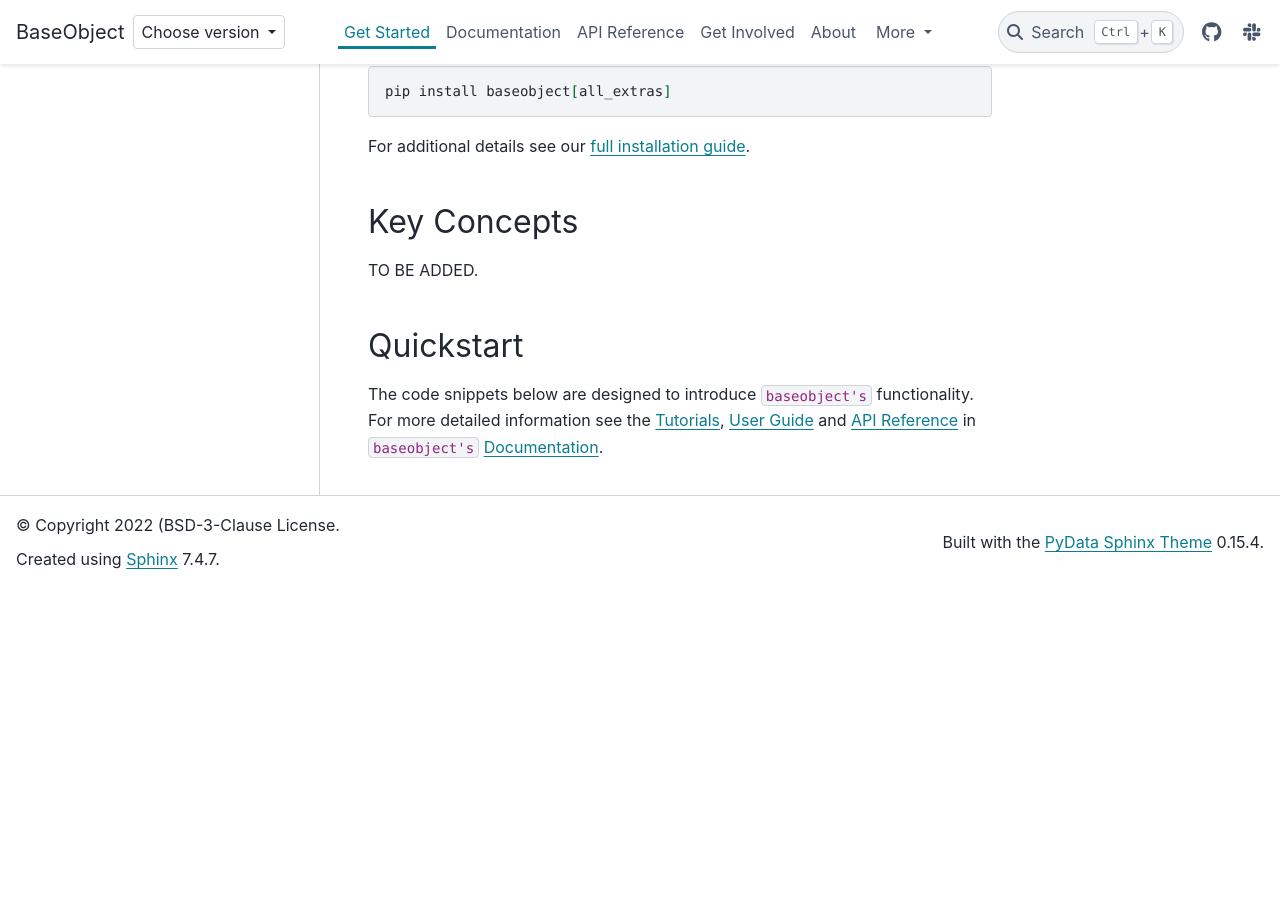
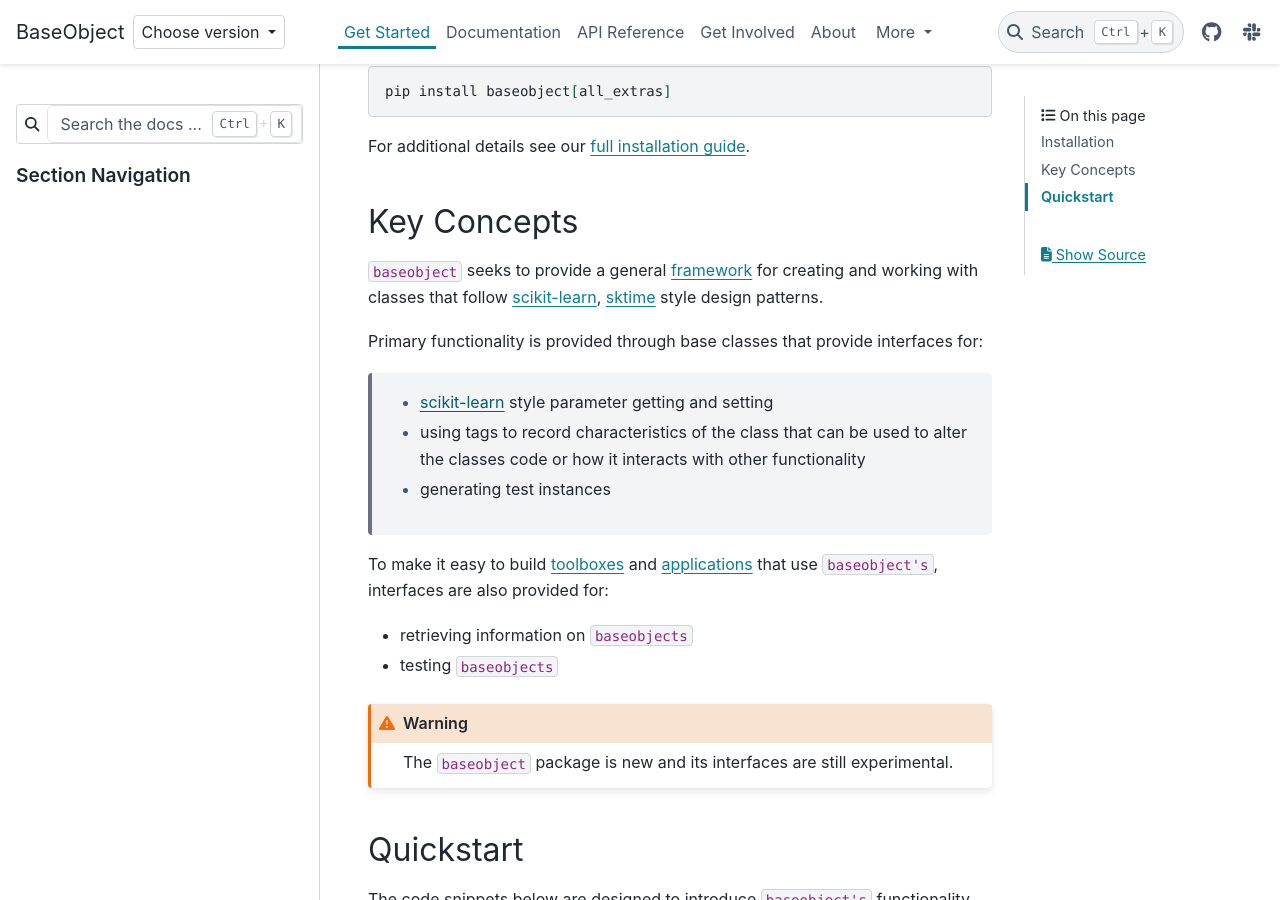
Before and after one commit to sktime/skbase, a Sphinx documentation site: the page built from docs/source/get_started.rst, in a window 1280 px wide and 900 px high, scrolled down 652 px. Built offline with Sphinx 7.4.7 and the PyData theme 0.15.4, drawn with Linux system fonts in a browser that asks for light colours; comment, search, counter and statistics services are not loaded; before the commit the page ends 1240 px from its top, so only the background shows below that.

Commit message:
Add key concepts to get_started

```diff
--- a/docs/source/get_started.rst
+++ b/docs/source/get_started.rst
@@ -36,7 +36,26 @@
 Key Concepts
 ============
 
-TO BE ADDED.
+``baseobject`` seeks to provide a general :term:`framework`  for creating and
+working with classes that follow `scikit-learn`_, `sktime`_ style design patterns.
+
+Primary functionality is provided through base classes that provide interfaces for:
+
+ - `scikit-learn`_ style parameter getting and setting
+ - using :term:`tags <tag>` to record characteristics of the class that can
+   be used to alter the classes code or how it interacts with other functionality
+ - generating test instances
+
+To make it easy to build :term:`toolboxes <toolbox>` and
+:term:`applications <application>` that use ``baseobject's``, interfaces
+are also provided for:
+
+- retrieving information on ``baseobjects``
+- testing ``baseobjects``
+
+.. warning::
+
+    The ``baseobject`` package is new and its interfaces are still experimental.
 
 Quickstart
 ==========
@@ -44,3 +63,6 @@
 functionality. For more detailed information see the :ref:`tutorials`,
 :ref:`user_guide` and :ref:`api_ref` in ``baseobject's``
 :ref:`user_documentation`.
+
+.. _scikit-learn: https://scikit-learn.org/stable/index.html
+.. _sktime: https://www.sktime.org/en/stable/index.html
```
